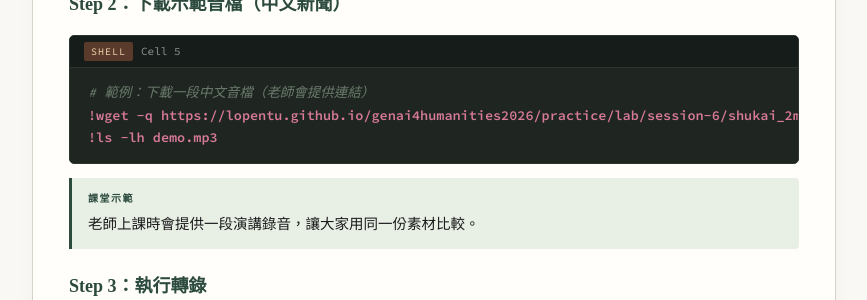
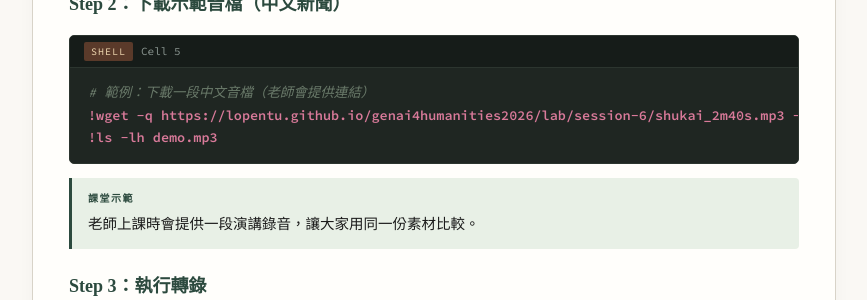
Before and after one commit to lopentu/genai4humanities2026, a Jekyll site: the page lab/session-6/lab-session-6-colab-whisper.html, which Jekyll copies as it is, in a window 1280 px wide and 900 px high, scrolled down 3750 px. Shown: the part 153-453 px from the top of the window, without its empty margins (206-1073 px from the left). Built offline with Jekyll 4.4.1, drawn with Linux system fonts in a browser that asks for light colours.

Commit message:
Fix demo MP3 URL: use /lab/session-6/ not /practice/lab/session-6/
Co-authored-by: Cursor <cursoragent@cursor.com>

```diff
--- a/lab/session-6/lab-session-6-colab-whisper.html
+++ b/lab/session-6/lab-session-6-colab-whisper.html
@@ -581,7 +581,7 @@ model = whisper.<span class="kw">load_model</span>(<span class="str">"base"</spa
   <div class="cell">
     <div class="cell-head"><span class="badge shell">SHELL</span> Cell 5</div>
 <pre><span class="cmt"># 範例：下載一段中文音檔（老師會提供連結）</span>
-<span class="magic">!wget -q https://lopentu.github.io/genai4humanities2026/practice/lab/session-6/shukai_2m40s.mp3 -O demo.mp3</span>
+<span class="magic">!wget -q https://lopentu.github.io/genai4humanities2026/lab/session-6/shukai_2m40s.mp3 -O demo.mp3</span>
 <span class="magic">!ls -lh demo.mp3</span></pre>
   </div>
 
```
